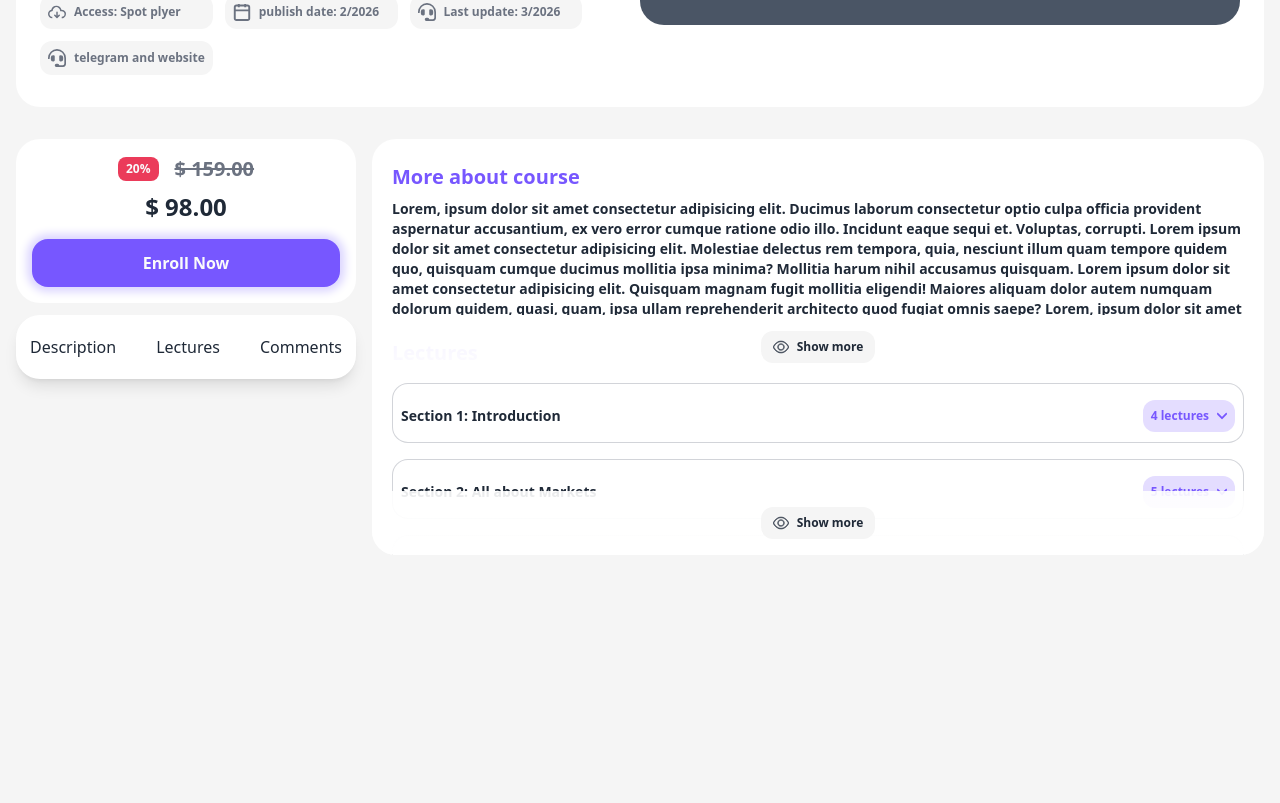
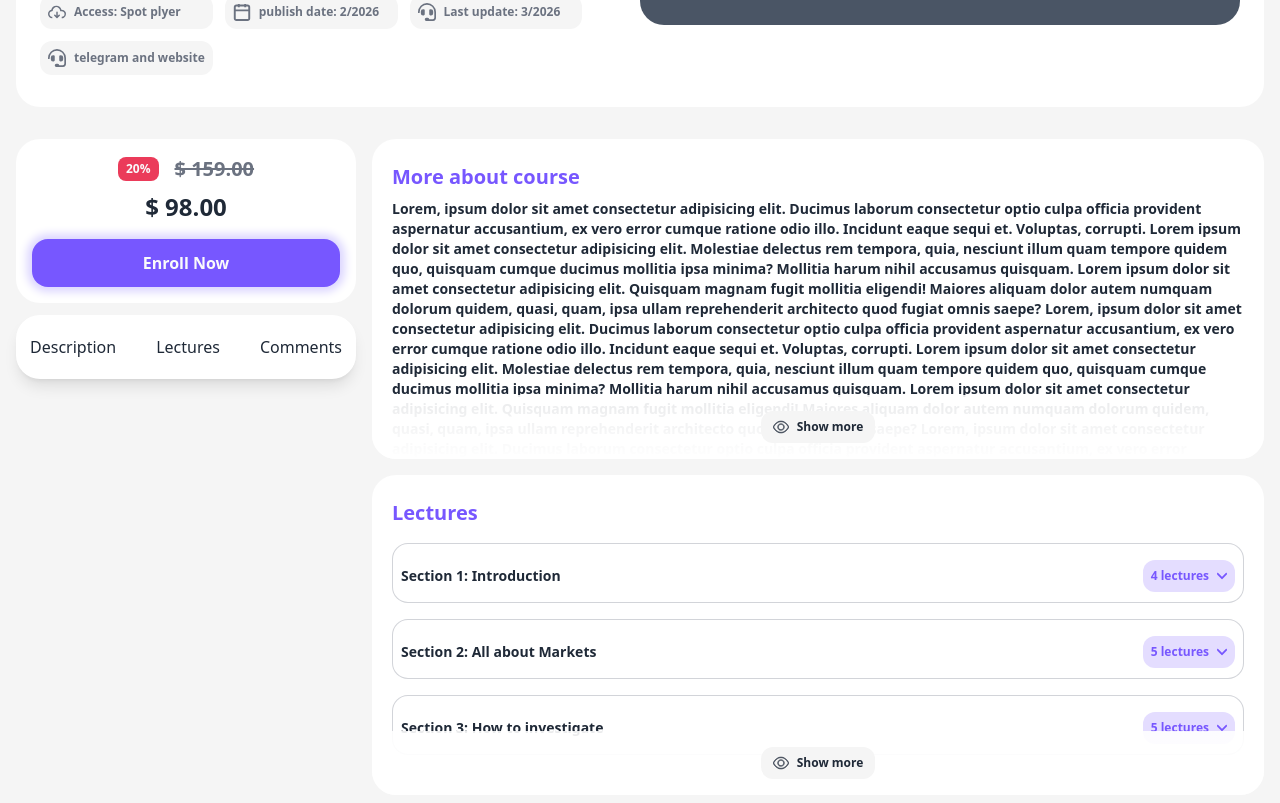
Before and after one commit to DreamAgencyhub/Front-end, a Next.js app: page /courses/course/1 in a window 1280 px wide. Shown: the part 457-1260 px from the top of the page. Built offline with nearby package versions, Linux system fonts and the light colour scheme.

Commit message:
fix: fix some responsive isuue

```diff
--- a/app/(public)/(sharedLayout)/courses/course/[courseId]/page.tsx
+++ b/app/(public)/(sharedLayout)/courses/course/[courseId]/page.tsx
@@ -97,7 +97,7 @@ export default function page() {
   return (
     <div className="flex flex-col gap-8 py-10">
       <CourseCardInfo />
-      <div className="grid grid-cols-1 gap-4 md:grid-cols-[230px_1fr] md:grid-rows-[70px_1fr] lg:grid-rows-[160px_1fr_1fr] lg:grid-cols-[340px_1fr]">
+      <div className="grid grid-cols-1 gap-4 md:grid-cols-[230px_1fr] md:grid-rows-[70px_1fr] lg:grid-rows-[160px_1fr] lg:grid-cols-[340px_1fr]">
         <BoxPrice />
         <div className="sticky top-10 z-40 flex justify-center rounded-3xl bg-secondary-default p-4 shadow-lg h-fit md:col-start-2 md:row-start-1 lg:col-span-1 lg:row-start-2">
           <Navigation
@@ -106,7 +106,7 @@ export default function page() {
             navigationItems={navItems}
           />
         </div>
-        <div className=" md:col-start-2 md:row-start-2 lg:row-start-1">
+        <div className=" md:col-start-2 md:row-start-2 lg:row-start-1 lg:row-end-3 ">
           <BoxExpander>
             <div id="description">
               <h3 className="text-xl font-bold pt-1 text-primary-500 ">
@@ -150,7 +150,7 @@ export default function page() {
             </div>
           </BoxExpander>
         </div>
-        <div className="">
+        <div className="md:col-start-2 ">
           <BoxExpander>
             <div id="lectures">
               <h3 className="text-xl font-bold pt-1 text-primary-500 ">
--- a/app/components/ui/BoxExpander.tsx
+++ b/app/components/ui/BoxExpander.tsx
@@ -11,7 +11,7 @@ export default function BoxExpander({ children }: { children: ReactNode }) {
   return (
     <div
       className={`relative rounded-3xl py-4 px-5 bg-secondary-default overflow-hidden ${
-        !show ? "h-40 md:h-60" : "h-fit"
+        !show ? "h-60 md:h-80" : "h-fit"
       }`}
     >
       <div className="z-10 pb-10 pt-1 ">{children}</div>
```
